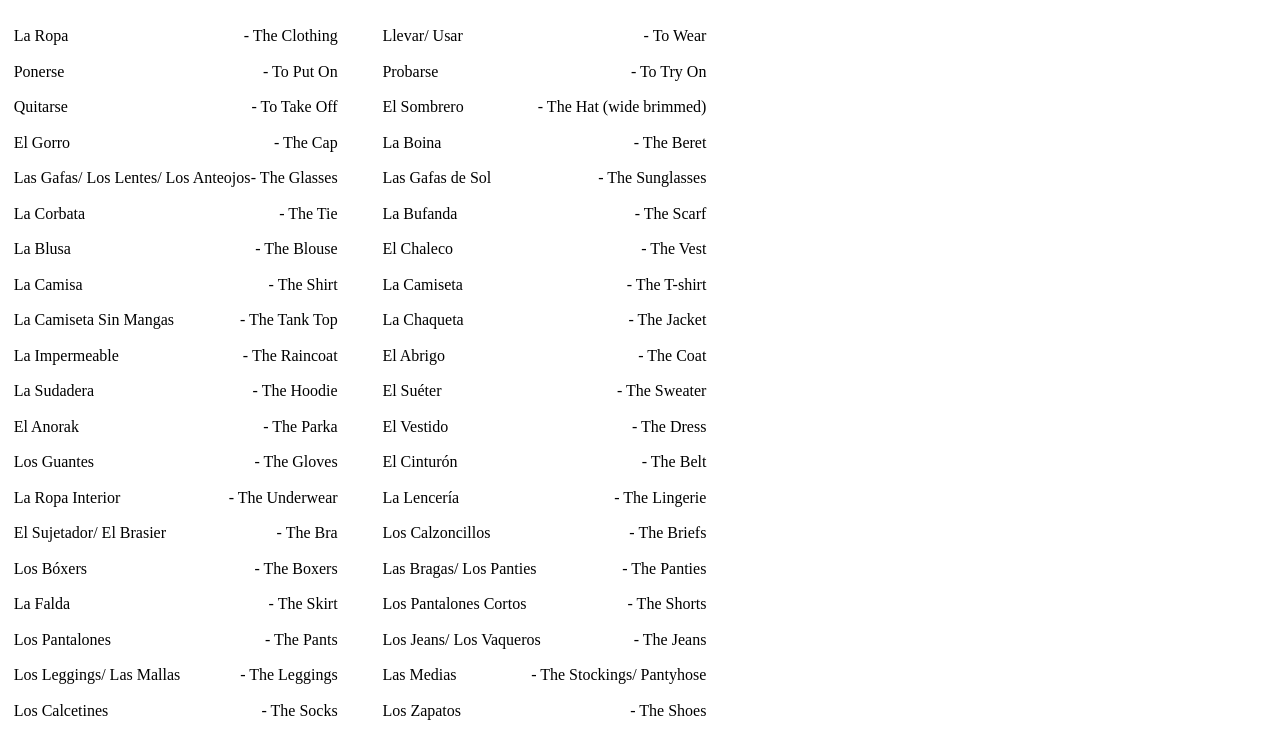
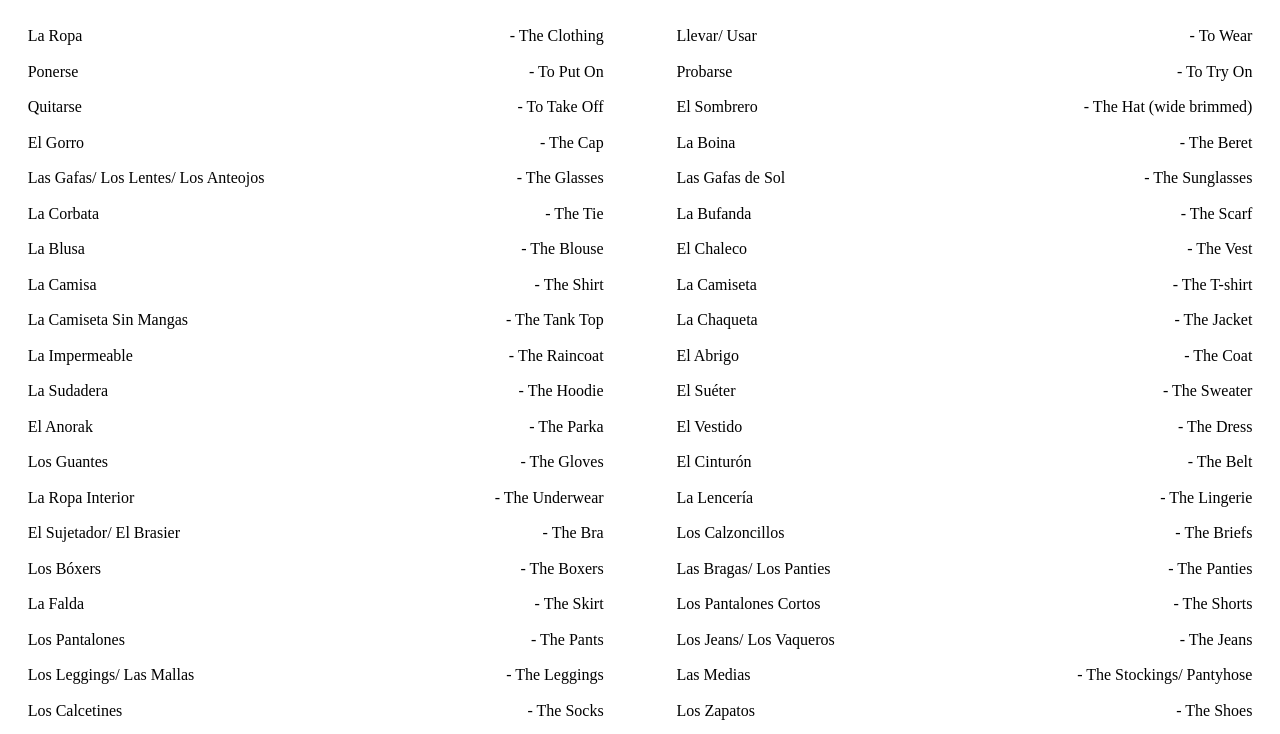
Before and after one commit to Tristan2772/Spanish, a plain HTML site: page Ropa.html in a window 1280 px wide. Shown: the part 45-779 px from the top of the page. Drawn offline with Linux system fonts and the light colour scheme.

Commit message:
Update style.css

```diff
--- a/style.css
+++ b/style.css
@@ -28,7 +28,7 @@ section.container {
     flex-wrap: wrap;
     justify-content: space-around;
     gap: 17.5px;
-    width: 7.5in;
+    min-width: 7.5in;
 
     div {
         width: 45%;
```
